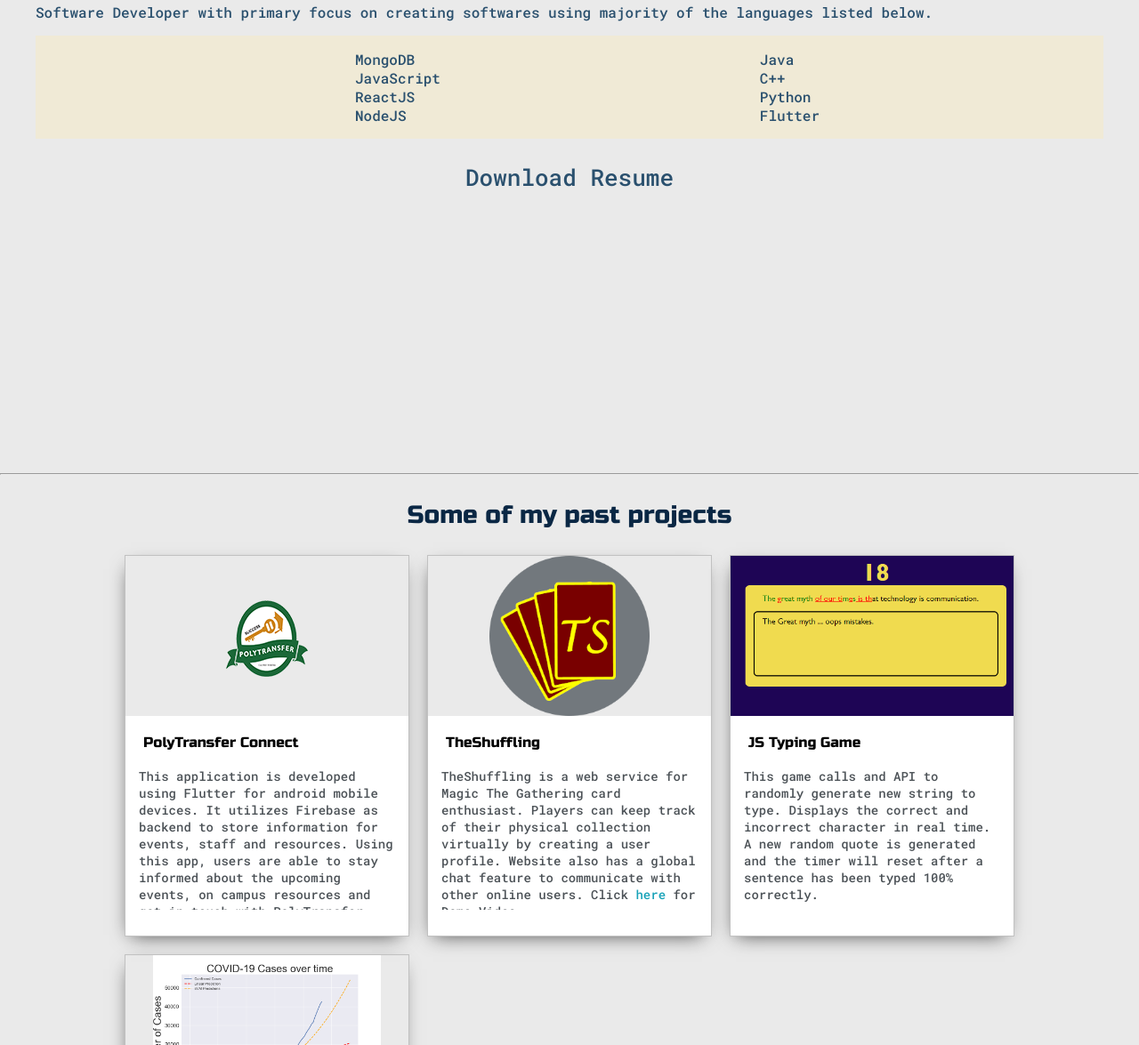
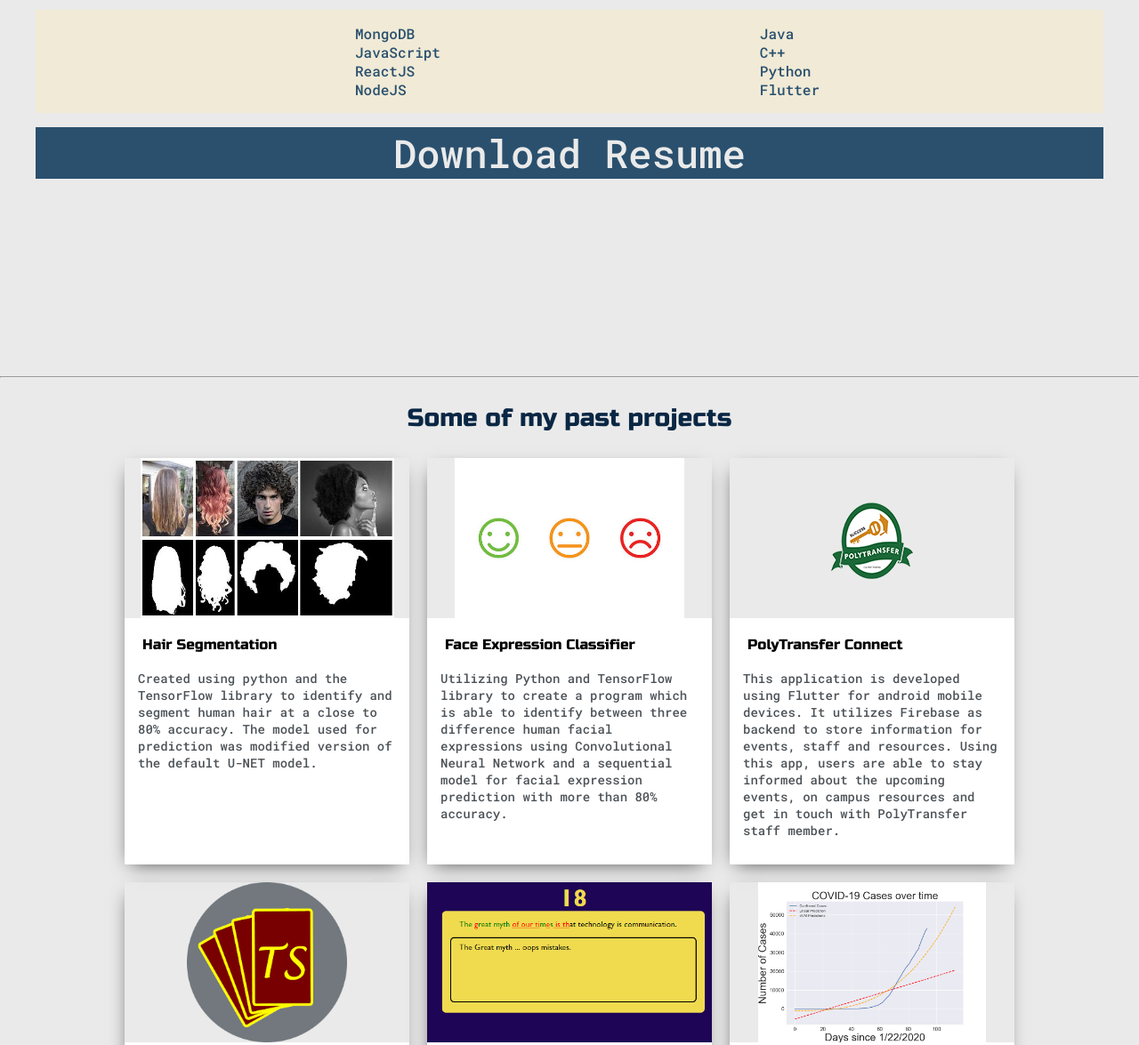
Before and after one commit to mpatel1996/portfolio, a plain HTML site: page index.html in a window 1280 px wide. Shown: the part 1094-2269 px from the top of the page at 89% size. Drawn offline with Linux system fonts and the light colour scheme.

Commit message:
Added more projects. Updated CSS files.

```diff
--- a/dark.css
+++ b/dark.css
@@ -116,6 +116,9 @@
 		width: 200px;
 		object-fit: contain;
 	}
+	.email-box {
+		font-size: 22px;
+	}
 }
 
 @media screen and (max-width: 400px) {
@@ -168,4 +171,9 @@
 	#preview {
 		width: 280px;
 	}
+
+	.email-box {
+		font-size: 18px;
+	}
+
 }
--- a/default.css
+++ b/default.css
@@ -299,9 +299,15 @@ textarea {
 	width: 200px;
 	object-fit: contain;
 }
-.resume-dwn {
+
+.resume-button{
+	background-color: var(--secondaryText);
 	text-align: center;
-	font-size: 26px;
+}
+
+.resume-dn-text{
+	font-size: 44px;
+	color: var(--mainColor);
 }
 
 .social-links {
@@ -329,7 +335,7 @@ textarea {
 }
 
 .post {
-	border: 1px solid var(--borderColor);
+	/* border: 1px solid var(--borderColor); */
 	-webkit-box-shadow: -2px 7px 21px -9px rgba(0, 0, 0, 0.75);
 	-moz-box-shadow: -2px 7px 21px -9px rgba(0, 0, 0, 0.75);
 	box-shadow: -2px 7px 21px -9px rgba(0, 0, 0, 0.75);
@@ -359,7 +365,7 @@ textarea {
 }
 
 .post-intro {
-	height: 160px;
+	height: 190px;
 	color: #4b5156;
 	font-size: 14px;
 	overflow: auto;
@@ -377,9 +383,6 @@ textarea {
 		width: 95%;
 	}
 
-	.email-box {
-		font-size: 22px;
-	}
 }
 
 @media screen and (max-width: 800px) {
@@ -431,8 +434,8 @@ textarea {
 		justify-content: center;
 	}
 
-	.resume-dwn {
-		font-size: 22px;
+	.resume-dn-text{
+	font-size: 34px;
 	}
 
 	.social-links {
@@ -445,11 +448,13 @@ textarea {
 		/* grid-template-rows: 3em 30em; */
 		grid-template-areas: "social-img" "social-img";
 	}
+
 	.social-links #social_img {
 		height: 200px;
 		width: 200px;
 		object-fit: contain;
 	}
+
 	.email-box {
 		font-size: 22px;
 	}
@@ -510,7 +515,7 @@ textarea {
 		font-size: 18px;
 	}
 
-	.resume-dwn {
-		font-size: 18px;
+	.resume-dn-text{
+	font-size: 24px;
 	}
 }
--- a/index.html
+++ b/index.html
@@ -16,7 +16,7 @@
 			href="https://fonts.googleapis.com/css2?family=Roboto+Mono:wght@500&family=Russo+One&display=swap"
 			rel="stylesheet"
 		/>
-		<link rel="stylesheet" href="" />
+		<!-- <link rel="stylesheet" href="" /> -->
 
 		<link rel="stylesheet" href="default.css" type="text/css" />
 		<link rel="stylesheet" href="tooltip.css" type="text/css" />
@@ -26,9 +26,10 @@
 	<body>
 		<section class="s1">
 			<div
-				style="min-height: 100vh"
+
 				class="main-container"
-				style="padding-bottom: 25px"
+				style="padding-bottom: 25px; min-height: 90vh"
+
 			>
 				<div class="greeting-wrapper">
 					<h1>Hi, I'm Mihir Patel</h1>
@@ -108,7 +109,7 @@
 			</div>
 
 			<hr />
-			<div style="min-height: 100vh" id="about-me" class="main-container">
+			<div id="about-me" class="main-container" style="min-height: 90vh" >
 				<div class="about-wrapper">
 					<div class="about-me">
 						<h3 style="text-align: center">More About Me</h3>
@@ -124,7 +125,7 @@
 						</p>
 
 						<hr />
-						<h5 style="text-align: center">PROGRAMMING LANGUAGES</h5>
+						<h5>PROGRAMMING LANGUAGES</h5>
 						<p>
 							Software Developer with primary focus on creating softwares
 							using majority of the languages listed below.
@@ -145,23 +146,64 @@
 								<li>Flutter</li>
 							</ul>
 						</div>
-
-						<a target="_blank" href="Resume_Mihir.pdf">
-							<div class="resume-dwn">
-								<p>Download Resume</p>
-							</div>
-						</a>
-
+						<div class="resume-button">
+							<p>
+								<a target="_blank" href="Resume_Mihir.pdf" class="resume-dn-text">
+									Download Resume
+								</a>
+							</p>
+						</div>
 						<!-- Do a DIV With Image sliders of me doing different activities and my passion -->
 					</div>
 				</div>
 			</div>
 
 			<hr />
-			<div style="min-height: 100vh" id="my-projects" class="main-container">
+			<div style="min-height: 90vh" id="my-projects" class="main-container">
 				<h3 style="text-align: center">Some of my past projects</h3>
 
 				<div class="post-wrapper">
+					<div>
+						<div class="post">
+							<a
+								target="_blank"
+								href="https://github.com/mpatel1996/ML-Projects/tree/master/Hair%20Segmentation"
+							>
+								<img class="thumbnail" src="images/hair_segmentation.jpg" />
+							</a>
+							<div class="post-preview">
+								<h6 id="post-title-text" class="post-title">
+									Hair Segmentation
+								</h6>
+								<p class="post-intro">
+									Created using python and the TensorFlow library to identify and segment human hair at a close to 80% accuracy. The model used for prediction was modified version of the default U-NET model.
+								</p>
+							</div>
+						</div>
+					</div>
+					<!-- End of card post  -->
+
+					<div>
+						<div class="post">
+							<a
+								target="_blank"
+								href="https://github.com/mpatel1996/ML-Projects/tree/master/Face%20Expression"
+							>
+								<img class="thumbnail" src="images/face_expression.jpg" />
+							</a>
+							<div class="post-preview">
+								<h6 id="post-title-text" class="post-title">
+									Face Expression Classifier
+								</h6>
+								<p class="post-intro">
+									Utilizing Python and TensorFlow library to create a program which is able to identify between three difference human facial expressions using Convolutional Neural Network and a sequential model for facial expression prediction with more than 80% accuracy.
+
+								</p>
+							</div>
+						</div>
+					</div>
+					<!-- End of card post  -->
+
 					<div>
 						<div class="post">
 							<a
@@ -271,13 +313,13 @@
 
 			<hr />
 			<section id="contact-me">
-				<div style="min-height: 100vh; margin: auto" class="main-container">
+				<div style="min-height: 70vh; margin: auto" class="main-container">
 					<h3 style="text-align: center">Get In Touch</h3>
 
 					<div class="contact-info">
 						<a href="mailto: patel111m@gmail.com">
 							<div class="email-box">
-								<p style="text-align: center">SEND EMAIL</p>
+								<h4 style="text-align: center">SEND EMAIL</h4>
 							</div>
 						</a>
 
```
Also changed, not shown: images/face_expression.jpg (added), images/hair_segmentation.jpg (added), 1 other file.
